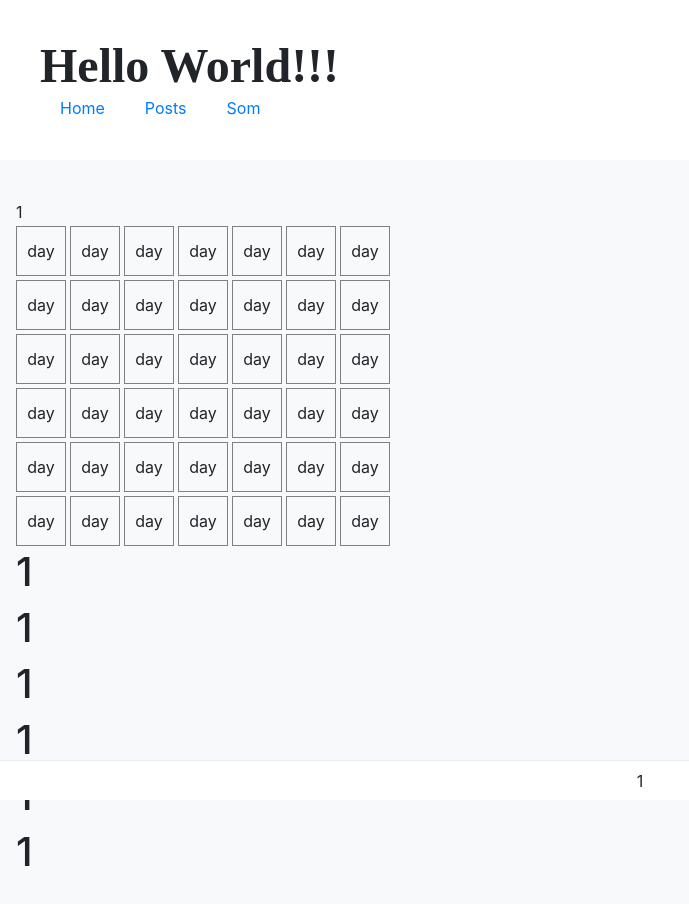
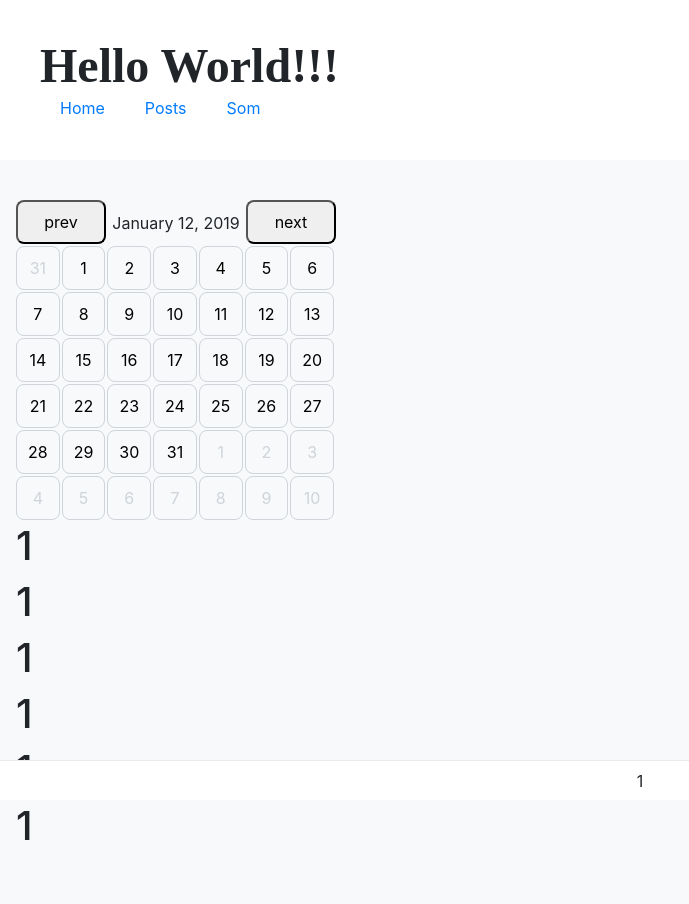
Before and after one commit to evglark/App-React-client, a React app: page /posts in a window 1280 px wide. Shown: the top 904 px of the page, without its empty margins (0-689 px from the left). Built offline with nearby package versions, Linux system fonts and the light colour scheme; what redux-api-middleware would draw is missing.

Commit message:
created datepicker

```diff
--- a/src/components/common/DatePicker/components/Calendar.tsx
+++ b/src/components/common/DatePicker/components/Calendar.tsx
@@ -1,8 +1,8 @@
 import React, {Fragment} from 'react'
 import {Moment} from 'moment'
-import {ControlLine} from './controlLine'
-import {Month} from './calendar/Month'
-import './style.scss'
+import {ControlLine} from './ControlLine'
+import {Month} from './Month'
+import '../style.scss'
 
 const moment = require('moment');
 
@@ -15,16 +15,17 @@ interface IState {
 
 export class Calendar extends React.Component {
     state: IState = {
-        currentDate: moment().format('M')
+        currentDate: moment()
     };
 
     public render(): JSX.Element {
-        console.log(this.state.currentDate);
         return (
-            <Fragment>
-                <ControlLine />
-                <Month />
-            </Fragment>
+            <div className="date-picker">
+                <ControlLine currentDate={this.state.currentDate} />
+                <Month
+                    currentDate={this.state.currentDate}
+                />
+            </div>
         );
     }
 }
--- /dev/null
+++ b/src/components/common/DatePicker/components/Day.tsx
@@ -0,0 +1,30 @@
+import React from 'react'
+
+export class Day extends React.Component<any, any>{
+
+    private handleClick = (event: React.MouseEvent<HTMLDivElement, MouseEvent>): void => {
+        console.log(event, this.props.day);
+    };
+
+    public render(): JSX.Element {
+        const {day, firstDayOfCurrentMonth, lastDayOfCurrentMonth} = this.props;
+        const className: string[] = ['day'];
+
+        const prevMonth    = day < firstDayOfCurrentMonth;
+        const currentMonth = day >= firstDayOfCurrentMonth && day <= lastDayOfCurrentMonth;
+        const nextMonth    = day > lastDayOfCurrentMonth;
+
+        prevMonth    && className.push('prev-month');
+        currentMonth && className.push('current-month');
+        nextMonth    && className.push('next-month');
+
+        return (
+            <div
+                className={className.join(' ')}
+                onClick={this.handleClick}
+            >
+                {day.format('D')}
+            </div>
+        );
+    }
+}
--- /dev/null
+++ b/src/components/common/DatePicker/components/Month.tsx
@@ -0,0 +1,28 @@
+import React from 'react'
+import {WEEKS_SET} from '../utils/consts'
+import {Week} from './Week'
+
+export class Month extends React.Component<any, any>{
+
+    public render(): JSX.Element {
+        const {currentDate} = this.props;
+        const firstDayOfCurrentMonth = currentDate.clone().startOf('month');
+        const lastDayOfCurrentMonth = currentDate.clone().endOf('month');
+        const firstMondayOfFirstWeek = firstDayOfCurrentMonth.clone().startOf('isoWeek');
+
+        return (
+            <div className="month">
+                {
+                    WEEKS_SET.map((item, i) => (
+                        <Week
+                            key={`key-week-${item}`}
+                            firstDayOfWeek={firstMondayOfFirstWeek.clone().add((i * 7),'day')}
+                            firstDayOfCurrentMonth={firstDayOfCurrentMonth}
+                            lastDayOfCurrentMonth={lastDayOfCurrentMonth}
+                        />
+                    ))
+                }
+            </div>
+        );
+    }
+}
--- /dev/null
+++ b/src/components/common/DatePicker/components/Week.tsx
@@ -0,0 +1,29 @@
+import React from 'react'
+import {DAYS_SET} from '../utils/consts'
+import {Day} from './Day'
+
+export class Week extends React.Component<any, any>{
+
+    public render(): JSX.Element {
+        const {
+            firstDayOfWeek,
+            firstDayOfCurrentMonth,
+            lastDayOfCurrentMonth
+        } = this.props;
+
+        return (
+            <div className="week">
+                {
+                    DAYS_SET.map((item, i) => (
+                        <Day
+                            key={`key-Day-${item}`}
+                            day={firstDayOfWeek.clone().add(i,'day')}
+                            firstDayOfCurrentMonth={firstDayOfCurrentMonth}
+                            lastDayOfCurrentMonth={lastDayOfCurrentMonth}
+                        />
+                    ))
+                }
+            </div>
+        );
+    }
+}
--- a/src/components/common/DatePicker/components/calendar/Day.tsx
+++ /dev/null
@@ -1,12 +0,0 @@
-import React from 'react'
-
-export class Day extends React.Component {
-
-    public render(): JSX.Element {
-        return (
-            <div className="day">
-                day
-            </div>
-        );
-    }
-}
--- a/src/components/common/DatePicker/components/calendar/Month.tsx
+++ /dev/null
@@ -1,18 +0,0 @@
-import React from 'react'
-import {WEEKS_SET} from '../../utils/consts'
-import {Week} from './Week'
-
-export class Month extends React.Component {
-
-    public render(): JSX.Element {
-        return (
-            <div className="month">
-                {
-                    WEEKS_SET.map(item => (
-                        <Week  key={`key-week-${item}`} />
-                    ))
-                }
-            </div>
-        );
-    }
-}
--- a/src/components/common/DatePicker/components/calendar/Week.tsx
+++ /dev/null
@@ -1,18 +0,0 @@
-import React from 'react'
-import {DAYS_SET} from '../../utils/consts'
-import {Day} from './Day'
-
-export class Week extends React.Component {
-
-    public render(): JSX.Element {
-        return (
-            <div className="week">
-                {
-                    DAYS_SET.map(item => (
-                        <Day key={`key-Day-${item}`} />
-                    ))
-                }
-            </div>
-        );
-    }
-}
--- a/src/components/common/DatePicker/components/controlLine.tsx
+++ b/src/components/common/DatePicker/components/controlLine.tsx
@@ -1,11 +1,17 @@
 import React from 'react'
 
-export class ControlLine extends React.Component {
+export class ControlLine extends React.Component<any, any>{
 
     public render(): JSX.Element {
+        const {currentDate} = this.props;
+
         return (
             <div className="control-line">
-                1
+                <button>prev</button>
+                <div className="month-name">
+                    {currentDate.format('LL')}
+                </div>
+                <button>next</button>
             </div>
         );
     }
--- a/src/components/common/DatePicker/components/style.scss
+++ /dev/null
@@ -1,23 +0,0 @@
-.week {
-  display: flex;
-
-  .day {
-     margin: 2px;
-     width: 50px;
-     height: 50px;
-
-     display: flex;
-     justify-content: center;
-     align-items: center;
-
-     border: 1px solid gray;
-  }
-
-  :last-of-type {
-    margin-right: 0;
-  }
-
-  :first-child {
-    margin-left: 0;
-  }
-}
--- /dev/null
+++ b/src/components/common/DatePicker/style.scss
@@ -0,0 +1,68 @@
+@import '../../../variables';
+
+$DatePicker-gray:     $gray-400;
+
+.date-picker {
+  max-width: $base*80;
+
+  .control-line {
+    display: flex;
+    justify-content: space-between;
+
+    .month-name {
+      display: flex;
+      flex-flow: column;
+      justify-content: center;
+    }
+
+    button {
+      width: 90px;
+      height: 44px;
+      border-radius: 8px;
+      margin-bottom: 2px;
+    }
+  }
+
+  .month {
+    max-width: $base*80;
+
+    .week {
+      display: flex;
+
+      :last-of-type {
+        margin-right: 0
+      }
+
+      .day {
+        width: 44px;
+        height: 44px;
+        margin-right: 2px;
+        margin-bottom: 2px;
+
+        display: flex;
+        justify-content: center;
+        align-items: center;
+
+        border-radius: 8px;
+        border: 1px solid $DatePicker-gray;
+      }
+
+      .prev-month {
+        color: $DatePicker-gray;
+      }
+
+      .current-month {
+        color: black;
+
+        &:hover {
+          background-color: $DatePicker-gray;
+          cursor: pointer;
+        }
+      }
+
+      .next-month {
+        color: $DatePicker-gray;
+      }
+    }
+  }
+}
```
